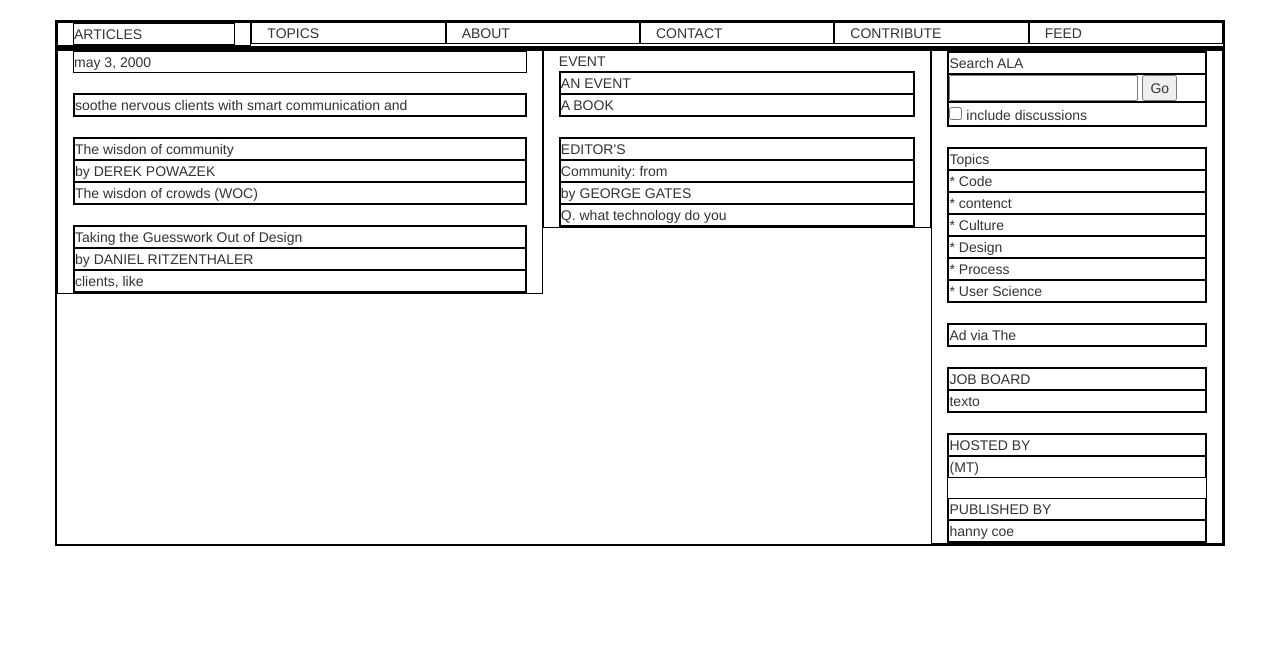
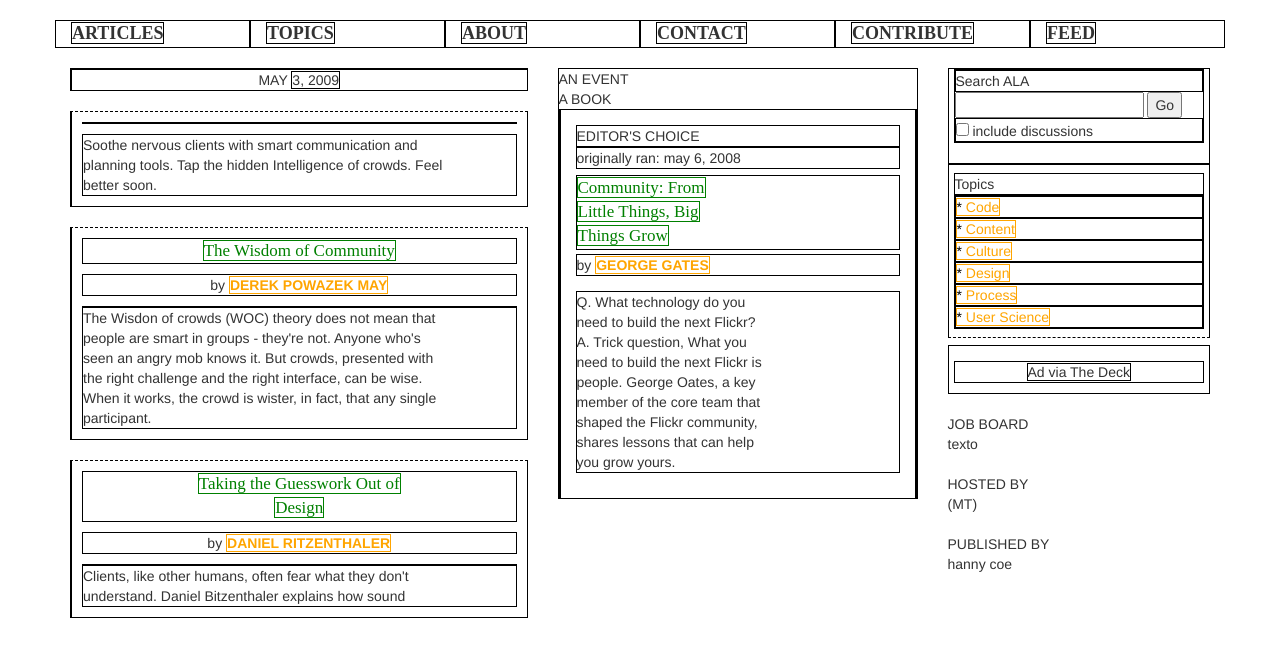
Before and after one commit to brayanrodriguezfusm/DesarrolloDeAplicacionesWebAvanzadas, a plain HTML site: page ejercicios/Taller #1/William Pedraza/views/index.html in a window 1280 px wide. Drawn offline with nearby package versions, Linux system fonts and the light colour scheme.

Commit message:
commit 2

```diff
--- a/ejercicios/Taller #1/William Pedraza/views/index.html
+++ b/ejercicios/Taller #1/William Pedraza/views/index.html
@@ -17,7 +17,31 @@
     <![endif]-->
 
 	<style type="text/css">
-		div{border: 1px solid black};
+		div.col-md-2{border: 1px solid black}
+		div.fec{text-align:center; border: 1px solid black; border-left: 2px solid black; border-top: 2px solid black;}
+		div.col1{text-align:center; border: 1px solid black; border-left: 2px solid black; border-top: 1px dashed black;}
+		div.cel{text-align:left; border: 1px solid black;}
+		div.cel2{border: 1px solid black; margin-top: 7px;}
+		div.celda{text-align:left; border: 1px solid black;margin:10px;}
+		div.celda2{text-align:left; border: 1px solid black; margin:10px; border-top:2px solid black;}
+		div.celda3{text-align:left; border: 1px solid black; margin:15px; margin-bottom:25px}
+		div.celda4{text-align:left; border: 1px solid black; margin:15px; margin-top:4px;}
+		div.celda5{text-align:left; border: 1px solid black; margin:15px; margin-bottom:0px; margin-top:0px;}
+		div.celda6{text-align:left; border: 1px solid black; margin:15px; margin-bottom:0px;}
+		div.celda7{text-align:left; border: 1px solid black; margin:15px; margin-top:6px; margin-bottom:0px;}
+		div.tverde{text-align:center; border: 1px solid black; margin:10px}
+		div.tnormal{text-align:center; border: 1px solid black; margin:5px; margin-top: 15px; margin-bottom: 10px;}
+		div.img{border: 1px solid black; border-bottom: 0px}
+		div.col2{border: 1px solid black; border-left: 3px solid black; border-right: 3px solid black;}
+		div.list{border: 1px solid black; border-bottom: 1px dashed black; padding: 5px; padding-bottom:8px; padding-top:8px;}
+		div.search{border: 1px solid black; padding: 5px; padding-bottom:20px; padding-top:0px;}
+		span.celda{text-align:left; border: 1px solid black;margin:10px;}
+		span.tverde{border: 1px solid green; color:green; font-size:17px; font-family: "Times New Roman", Times, serif;}
+		span.tnaranja{border: 1px solid orange; color:orange; font-weight:bold;}
+		span.tnaranja2{border: 1px solid orange; color:orange; border-left: 0px;}
+		span.tnaranja3{border: 1px solid orange; color:black; border-right: 0px;}
+		span.title{border: 1.5px solid black; font-size:18px; font-family: "Times New Roman", Times, serif; font-weight:bold;}
+		span.fec{border: 1.5px solid black;}
 	</style>
 
   </head>
@@ -27,73 +51,126 @@
 
 	<div class="row">
 	  <div class="col-md-2">
-			<div><span>ARTICLES</span></div>
+			<div><span class="title">ARTICLES</span></div>
 	  </div>
-	  <div class="col-md-2">TOPICS</div>
-	  <div class="col-md-2">ABOUT</div>
-	  <div class="col-md-2">CONTACT</div>
-	  <div class="col-md-2">CONTRIBUTE</div>
-	  <div class="col-md-2">FEED</div>
+	  <div class="col-md-2">
+			<div><span class="title">TOPICS</span></div>
+	  </div>
+	  <div class="col-md-2">
+			<div><span class="title">ABOUT</span></div>
+	  </div>
+	  <div class="col-md-2">
+			<div><span class="title">CONTACT</span></div>
+	  </div>
+	  <div class="col-md-2">
+			<div><span class="title">CONTRIBUTE</span></div>
+	  </div>
+	  <div class="col-md-2">
+			<div><span class="title">FEED</span></div>
+	  </div>
 	</div>
 
 	</div>
+
+	<br>
 
 	<div class="container">
 
 	<div class="row">
 	  <div class="col-md-5">
-		<div> may <span>3, 2000</span></div>
+		<div class="fec"> MAY <span class="fec">3, 2009</span></div>
 		<br>
-		<div>
-			<div>
-			soothe nervous clients with smart communication and
+		<div class="col1">
+			<div class="celda">
+			</div>
+			<div class="celda">
+				Soothe nervous clients with smart communication and <br>
+				planning tools. Tap the hidden Intelligence of crowds. Feel <br>
+				better soon.
 			</div>
 		</div>
 		<br>
-		<div>
-			<div> The wisdon of community </div>
-			<div> by DEREK POWAZEK </div>
-			<div> The wisdon of crowds (WOC) </div>
+		<div class="col1">
+			<div class="tverde">
+				<span class="tverde">The Wisdom of Community</span>
+			</div>
+			<div class="tverde">
+				by <span class="tnaranja">DEREK POWAZEK MAY</span>
+			</div>
+			<div class="celda2">
+				The Wisdon of crowds (WOC) theory does not mean that <br>
+				people are smart in groups - they're not. Anyone who's <br>
+				seen an angry mob knows it. But crowds, presented with <br>
+				the right challenge and the right interface, can be wise. <br>
+				When it works, the crowd is wister, in fact, that any single <br>
+				participant.
+			</div>
 		</div>
 		<br>
-		<div>
-			<div> Taking the Guesswork Out of Design </div>
-			<div> by DANIEL RITZENTHALER </div>
-			<div> clients, like  </div>
+		<div class="col1">
+			<div class="tverde">
+				<span class="tverde">Taking the Guesswork Out of</span> <br>
+				<span class="tverde">Design</span>
+			</div>
+			<div class="tverde">
+				by <span class="tnaranja">DANIEL RITZENTHALER</span>
+			</div>
+			<div class="celda2">
+				Clients, like other humans, often fear what they don't <br>
+				understand. Daniel Bitzenthaler explains how sound
+			</div>
 		</div>
 	  </div>
-	  <div class="col-md-4">EVENT
-		<div>
+	  <div class="col-md-4">
+		<div class="img">
 			<div> AN EVENT </div>
 			<div> A BOOK </div>
 		</div>
-		<br>
-		<div>
-			<div> EDITOR'S </div>
-			<div> Community: from </div>
-			<div> by GEORGE GATES </div>
-			<div> Q. what technology do you </div>
+		<div class="col2">
+			<div class="celda6"> EDITOR'S CHOICE </div>
+			<div class="celda5"> originally ran: may 6, 2008 </div>
+			<div class="celda7">
+				<span class="tverde">Community: From</span> <br>
+				<span class="tverde">Little Things, Big</span> <br>
+				<span class="tverde">Things Grow</span>
+			</div>
+			<div class="celda4">
+				by <span class="tnaranja">GEORGE GATES</span>
+			</div>
+			<div class="celda3">
+				Q. What technology do you <br>
+				need to build the next Flickr? <br>
+				A. Trick question, What you <br>
+				need to build the next Flickr is <br>
+				people. George Oates, a key <br>
+				member of the core team that <br>
+				shaped the Flickr community, <br>
+				shares lessons that can help <br>
+				you grow yours.
+			</div>
 		</div>
 	  </div>
 	  <div class="col-md-3">
-		<div>
-			<div> Search ALA </div>
-			<div> <input> <input type="button" value="Go"> </div>
-			<div> <input type="checkbox"> include discussions </div>
+		<div class="search">
+			<div class="cel">
+				<div class="cel"> Search ALA </div>
+				<div> <input> <input type="button" value="Go"> </div>
+				<div class="cel"> <input type="checkbox"> include discussions </div>
+			</div>
 		</div>
-		<br>
-		<div>
-			<div> Topics </div>
-			<div> * Code </div>
-			<div> * contenct </div>
-			<div> * Culture </div>
-			<div> * Design </div>
-			<div> * Process </div>
-			<div> * User Science </div>
+		<div class="list">
+			<div class="cel"> Topics </div>
+			<div class="cel">
+				<div class="cel"> <span class="tnaranja3">* </span> <span class="tnaranja2">Code</span> </div>
+				<div class="cel"> <span class="tnaranja3">* </span> <span class="tnaranja2">Content</span> </div>
+				<div class="cel"> <span class="tnaranja3">* </span> <span class="tnaranja2">Culture</span> </div>
+				<div class="cel"> <span class="tnaranja3">* </span> <span class="tnaranja2">Design</span> </div>
+				<div class="cel"> <span class="tnaranja3">* </span> <span class="tnaranja2">Process</span> </div>
+				<div class="cel"> <span class="tnaranja3">* </span> <span class="tnaranja2">User Science</span> </div>
+			</div>
 		</div>
-		<br>
-		<div>
-			<div> Ad via The </div>
+		<div class="cel2">
+			<div class="tnormal"><span class="celda">Ad via The Deck</span> </div>
 		</div>
 		<br>
 		<div>
```
